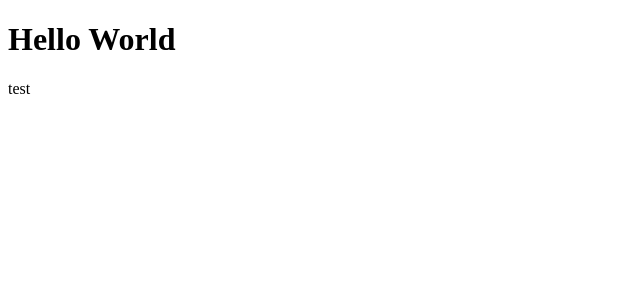
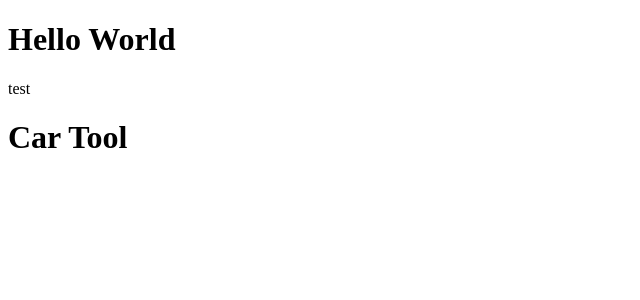
Before and after one commit to t4d-classes/react-typescript_04202020, a React (Create React App) app in the folder demo-app/: page / in a window 1280 px wide. Shown: the top 300 px of the page, without its empty margins (0-640 px from the left). Built offline with nearby package versions, Linux system fonts and the light colour scheme.

Commit message:
add code demos

```diff
--- /dev/null
+++ b/demo-app/src/components/CarTool.tsx
@@ -0,0 +1,11 @@
+import React from 'react';
+
+export const CarTool = () => {
+
+  return (
+    <header>
+      <h1>Car Tool</h1>
+    </header>
+  );
+
+};
--- a/demo-app/src/index.tsx
+++ b/demo-app/src/index.tsx
@@ -2,9 +2,12 @@
 import ReactDOM from 'react-dom';
 
 import { HelloWorld } from './components/HelloWorld';
+import { CarTool } from './components/CarTool';
 
 ReactDOM.render(
-  // React.createElement(HelloWorld),
-  <HelloWorld />,
+  <>
+    <HelloWorld />
+    <CarTool />
+  </>,
   document.querySelector('#root'),
 );
```
